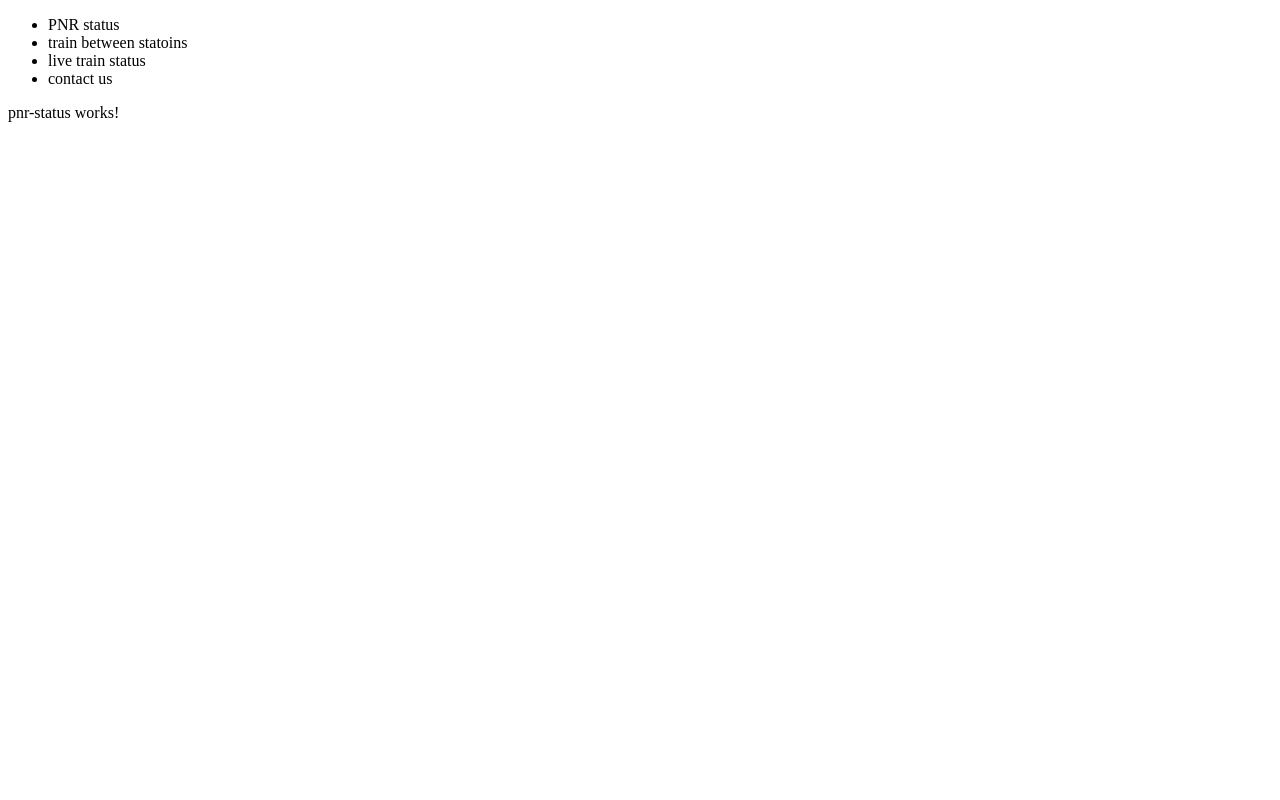
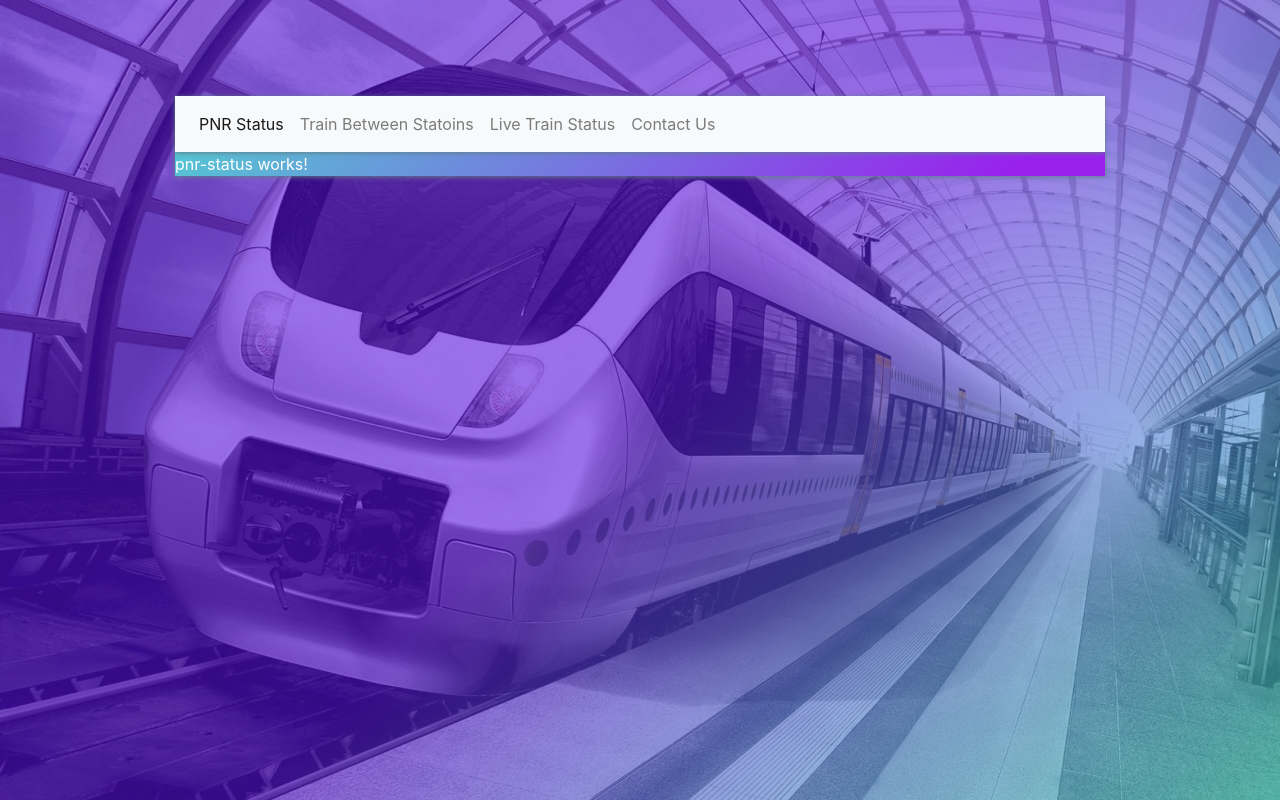
Before and after one commit to Soonu12345/railway-app, an Angular app: page /pnr-status in a window 1280 px wide. Built offline with nearby package versions, Linux system fonts and the light colour scheme.

Commit message:
worked on home page UI & included bootstrap framework

```diff
--- a/package.json
+++ b/package.json
@@ -21,6 +21,7 @@
     "@angular/platform-browser": "^5.2.0",
     "@angular/platform-browser-dynamic": "^5.2.0",
     "@angular/router": "^5.2.0",
+    "bootstrap": "^4.0.0",
     "core-js": "^2.4.1",
     "rxjs": "^5.5.6",
     "zone.js": "^0.8.19"
--- a/src/app/app.component.css
+++ b/src/app/app.component.css
@@ -0,0 +1,9 @@
+.nav-blk{
+    width: 75%;
+    margin-top: 6rem;
+}
+.content-blk{
+    background-image: -webkit-linear-gradient(135deg, #9920ed 10%, #49e3ce 116%) !important;
+    color: #fff;
+    box-shadow: 0 1px 5px #607D8B;
+}
--- a/src/app/app.component.html
+++ b/src/app/app.component.html
@@ -1,8 +1,25 @@
-<ul>
-  <li routerLink="/pnr-status">PNR status</li>
-  <li routerLink="/train-btw-stations">train between statoins</li>
-  <li routerLink="/livetrain-status">live train status</li>
-  <li routerLink="/contact-us">contact us</li>
 
-</ul>
-<router-outlet></router-outlet>
+<div class="container nav-blk">
+  <nav class="navbar navbar-expand-sm bg-light navbar-light" style="box-shadow: 0 1px 5px #607D8B">
+    <ul class="navbar-nav">
+      <li class="nav-item active">
+        <a class="nav-link" routerLink="/pnr-status">PNR Status</a>
+      </li>
+      <li class="nav-item">
+        <a class="nav-link"routerLink="/train-btw-stations">Train Between Statoins</a>
+      </li>
+      <li class="nav-item">
+        <a class="nav-link" routerLink="/livetrain-status">Live Train Status</a>
+      </li>
+      <li class="nav-item">
+        <a class="nav-link"  routerLink="/contact-us">Contact Us</a>
+      </li>
+
+    </ul>
+  </nav>
+<div class="content-blk">
+    <router-outlet></router-outlet>
+</div>
+
+
+</div>
--- a/src/styles.css
+++ b/src/styles.css
@@ -1 +1,26 @@
 /* You can add global styles to this file, and also import other style files */
+@import "~bootstrap/dist/css/bootstrap.css";
+
+
+body{
+    background-attachment: fixed;
+    background-image: url('assets/background-img.jpg');
+    background-position: top center;
+    background-repeat: no-repeat;
+    background-size: cover;
+    position: relative;
+}
+
+body:after{
+    background-image: -webkit-linear-gradient(135deg, #49e3ce 0%, #5a10de 50%) !important;
+    position: absolute;
+
+    content: "";
+    left: 0;
+    top: 0;
+    width: 100%;
+    height: 100%;
+    position: fixed;
+    opacity: 0.6;
+    z-index: -1;
+}
```
Also changed, not shown: .angular-cli.json, src/assets/background-img.jpg (added), src/assets/train-logo.png (added).
